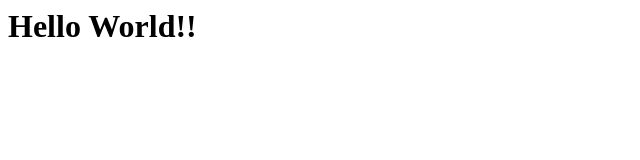
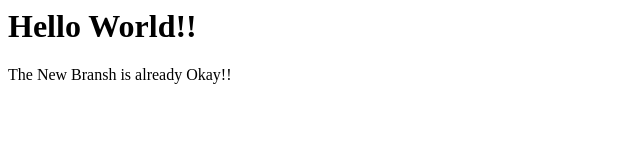
Before and after one commit to YAYAISMAIL/MyGit, a plain HTML site: page index.html in a window 1280 px wide. Shown: the whole page, without its empty margins (0-640 px from the left). Drawn offline with Linux system fonts and the light colour scheme.

Commit message:
THe Second Commit

```diff
--- a/index.html
+++ b/index.html
@@ -6,5 +6,6 @@
 </head>
 <body>
     <h1>Hello World!!</h1>
+    <p>The New Bransh is already Okay!!</p>
 </body>
 </html>
```
